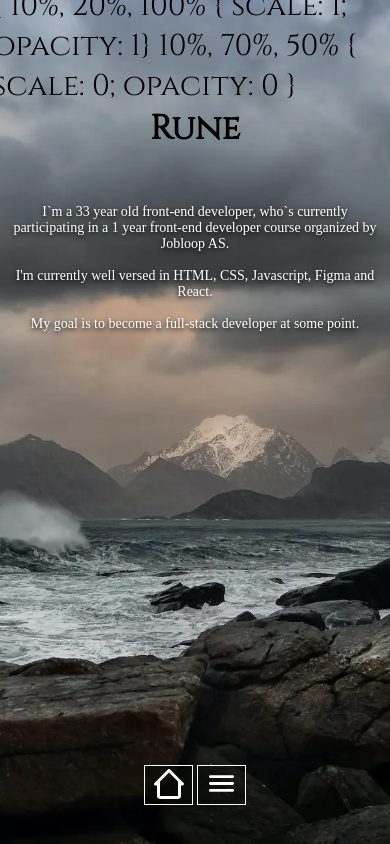
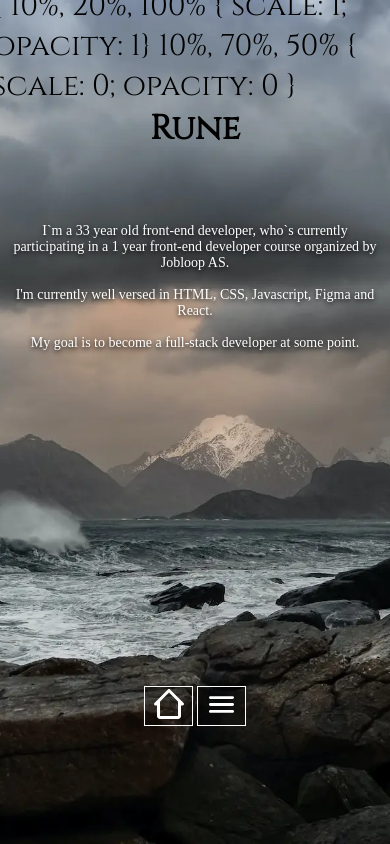
Before and after one commit to RuneKodehode/porto, a React (Vite) app: page / in a window 390 px wide. Built offline with nearby package versions, Linux system fonts and the light colour scheme.

Commit message:
fixing navbar position

```diff
--- a/src/index.css
+++ b/src/index.css
@@ -90,7 +90,6 @@ h1 {
   grid-column: col-one;
   grid-row: two;
   justify-self: center;
-  margin-top: 18%;
 }
 .navBtn {
   font-size: 14px;
@@ -169,7 +168,8 @@ h1 {
     flex-direction: row;
     grid-row: three;
     grid-column: col-two;
-    margin-top: 80px;
+    justify-self: center;
+    align-self: flex-start;
   }
   .btnDiv {
     flex-direction: column;
```
